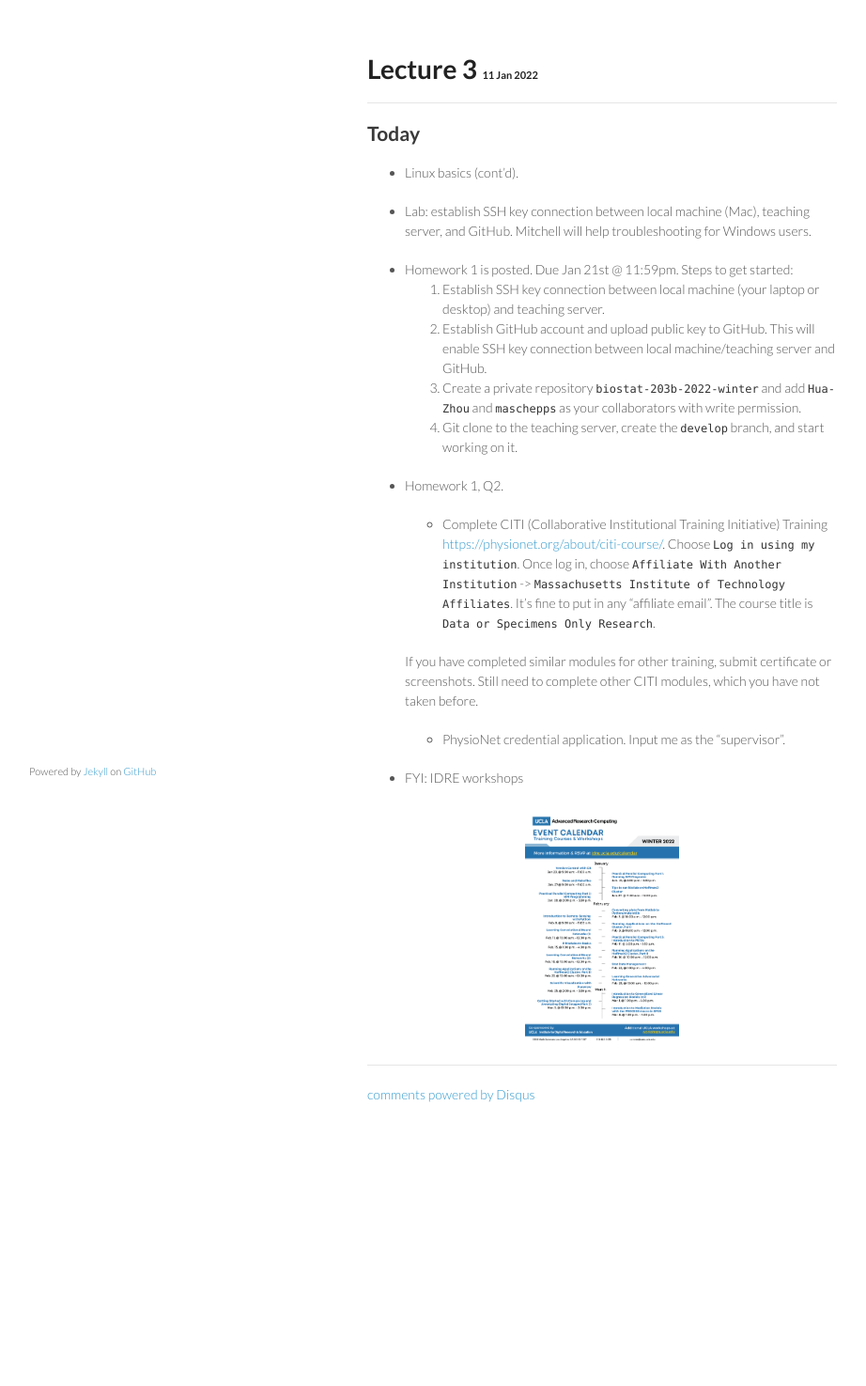
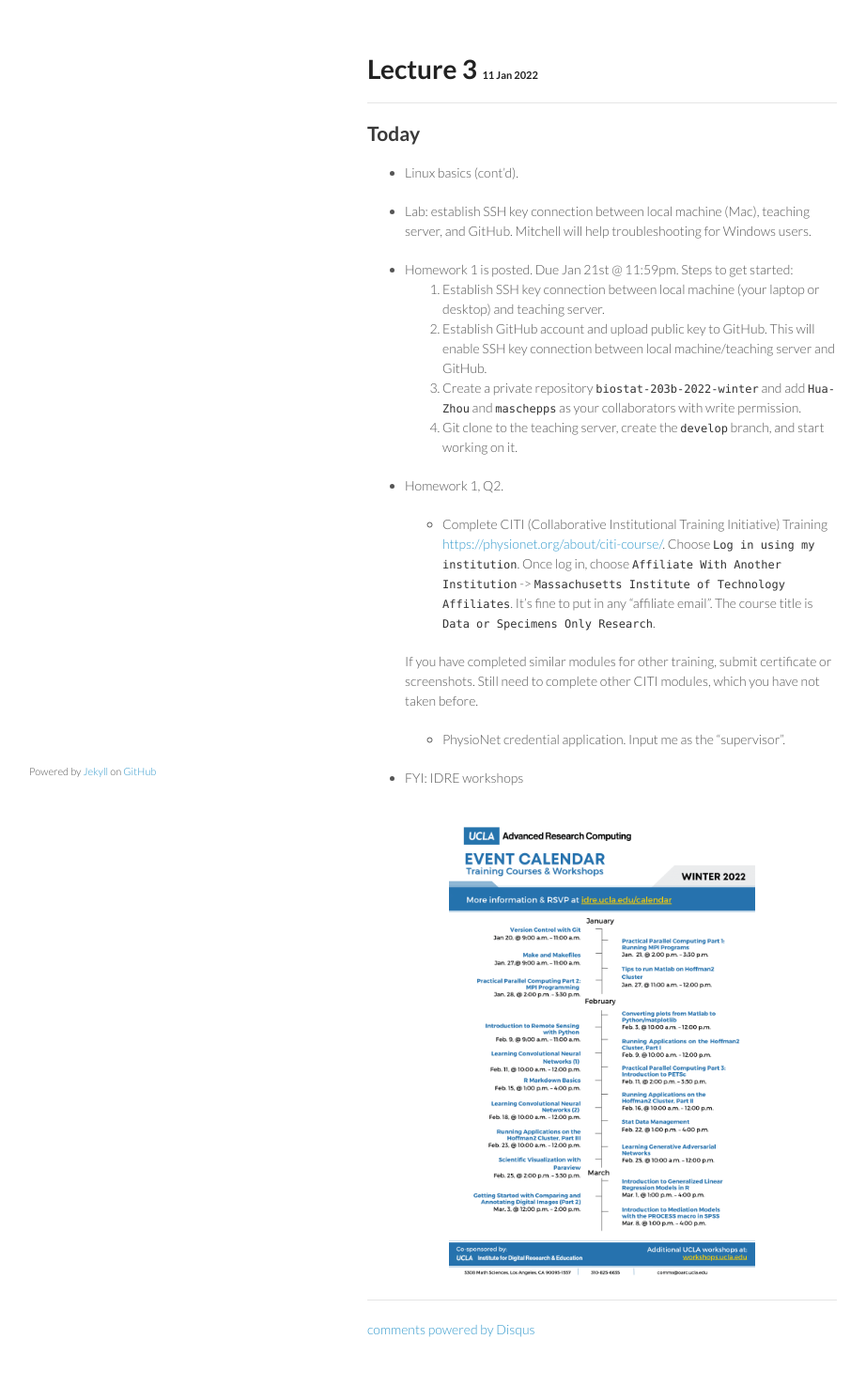
Before and after one commit to ucla-biostat-203b/2022winter, a Jekyll site: the page built from _posts/2022-01-11-week2-day1.md, in a window 1280 px wide. Shown: the whole page at 94% size, without its empty margins (179-1101 px from the left). Built offline with Jekyll 4.4.1, drawn with Linux system fonts in a browser that asks for light colours; comment, search, counter and statistics services are not loaded; before the commit the page ends 1225 px from its top, so only the background shows below that.

Commit message:
enlarge pic

```diff
--- a/_posts/2022-01-11-week2-day1.md
+++ b/_posts/2022-01-11-week2-day1.md
@@ -27,5 +27,5 @@ category: biostat203bwinter2022
 * FYI: IDRE workshops
 
 <p align="center">
-<img src="https://raw.githubusercontent.com/ucla-biostat-203b/2022winter/main/_posts/idre_events_2022winter.png" height="250">
+<img src="https://raw.githubusercontent.com/ucla-biostat-203b/2022winter/main/_posts/idre_events_2022winter.png" height="500">
 </p>
```
